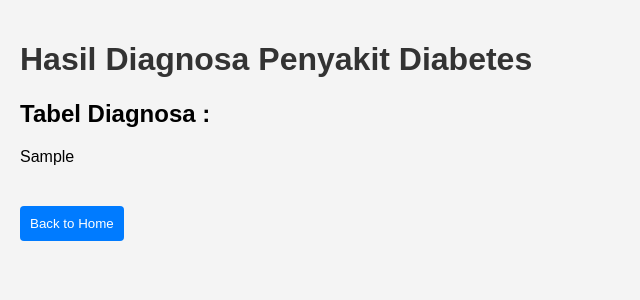
After one commit to Asygarr/Sistem-Pakar, a Flask app: template templates/result.html in a window 1280 px wide. The commit adds this page. Shown: the top 300 px of the page, without its empty margins (0-640 px from the left). Run offline with Flask 3, Linux system fonts and the light colour scheme; the template is opened without the code that fills it: most values are stand-ins (such as "Sample title", 1, 10 or a date in 2020).

Commit message:
perbaikan dikit

```diff
--- a/app.py
+++ b/app.py
@@ -5,7 +5,7 @@ from sklearn.model_selection import train_test_split
 
 app = Flask(__name__)
 
-# Mentrain model SVM
+# Mentrain model dengan SVM
 data = pd.read_csv('data/dataset.csv')
 X = data[data.columns[:8]]
 y = data['Hasil']
@@ -18,9 +18,9 @@ clf.fit(x_train, y_train)
 def index():
     return render_template('index.html')
 
-# Memuat halaman upload file
-@app.route('/upload', methods=['POST'])
-def upload_file():
+# Memuat halaman result
+@app.route('/result', methods=['POST'])
+def result():
     if 'file' not in request.files:
         return render_template('index.html', message='No file part')
 
@@ -46,16 +46,19 @@ def upload_file():
         result_df['Hasil'] = result_df['Hasil'].replace({1: 'positif', 0: 'negatif'})
 
         # Menyimpan hasil prediksi ke dalam file excel
-        result_path = 'uploads/hasil_diagnosa.xlsx'
+        result_path = 'result/hasil diagnosa.xlsx'
         result_df.to_excel(result_path, index=False)
 
-        # Mengembalikan halaman utama dengan pesan sukses dan link untuk mengunduh hasil prediksi
-        return render_template('index.html', message='File uploaded and processed successfully. Download your results below.', result_path=result_path)
+        # Membaca file hasil prediksi dan mengonversinya ke HTML
+        result_html = result_df.to_html(classes='table table-striped', index=False)
+
+        # Mengembalikan halaman result dengan tabel HTML dan link untuk mengunduh hasil prediksi
+        return render_template('result.html', result_html=result_html, result_path=result_path)
 
 # Mengunduh file hasil prediksi
 @app.route('/download/<filename>')
 def download_file(filename):
-    return send_file('uploads/' + filename, as_attachment=True)
+    return send_file('result/' + filename, as_attachment=True)
 
 if __name__ == '__main__':
     app.run(debug=True)
--- /dev/null
+++ b/templates/result.html
@@ -0,0 +1,93 @@
+<!DOCTYPE html>
+<html lang="en">
+  <head>
+    <meta charset="UTF-8" />
+    <meta name="viewport" content="width=device-width, initial-scale=1.0" />
+    <title>Hasil Diagnosa Penyakit Diabetes</title>
+    <style>
+      body {
+        font-family: "Arial", sans-serif;
+        background-color: #f4f4f4;
+        margin: 0;
+        padding: 20px;
+      }
+
+      h1 {
+        color: #333;
+      }
+
+      table {
+        width: 100%;
+        border-collapse: collapse;
+        margin-top: 20px;
+      }
+
+      th, td {
+        border: 1px solid #ddd;
+        padding: 8px;
+        text-align: left;
+      }
+
+      th {
+        background-color: #4caf50;
+        color: #fff;
+      }
+
+      form {
+        margin-top: 20px;
+      }
+
+      input[type="submit"] {
+        background-color: #007bff;
+        color: #fff;
+        padding: 10px;
+        border: none;
+        border-radius: 4px;
+        cursor: pointer;
+      }
+
+      input[type="submit"]:hover {
+        background-color: #0056b3;
+      }
+
+      p {
+        margin-top: 20px;
+      }
+
+      a {
+        color: #007bff;
+        text-decoration: none;
+      }
+
+      a:hover {
+        text-decoration: underline;
+      }
+
+      #hasil {
+        color: #4caf50;
+      }
+    </style>
+  </head>
+  <body>
+    <h1>Hasil Diagnosa Penyakit Diabetes</h1>
+
+    {% if result_html %}
+      <div>
+        <h2>Tabel Diagnosa :</h2>
+        <table>
+          {{ result_html | safe }}
+        </table>
+      </div>
+    {% endif %}
+
+    {% if result_path %}
+      <p>
+        <a id="hasil" href="{{ url_for('download_file', filename='hasil diagnosa.xlsx') }}">Download Hasil Diagnosa</a>
+      </p>
+    {% endif %}
+
+    <form action="/" method="get">
+      <input type="submit" value="Back to Home" />
+    </form>
+  </body>
+</html>
```
Also changed, not shown: templates/index.html (+1 -27 lines), 2 other files.
